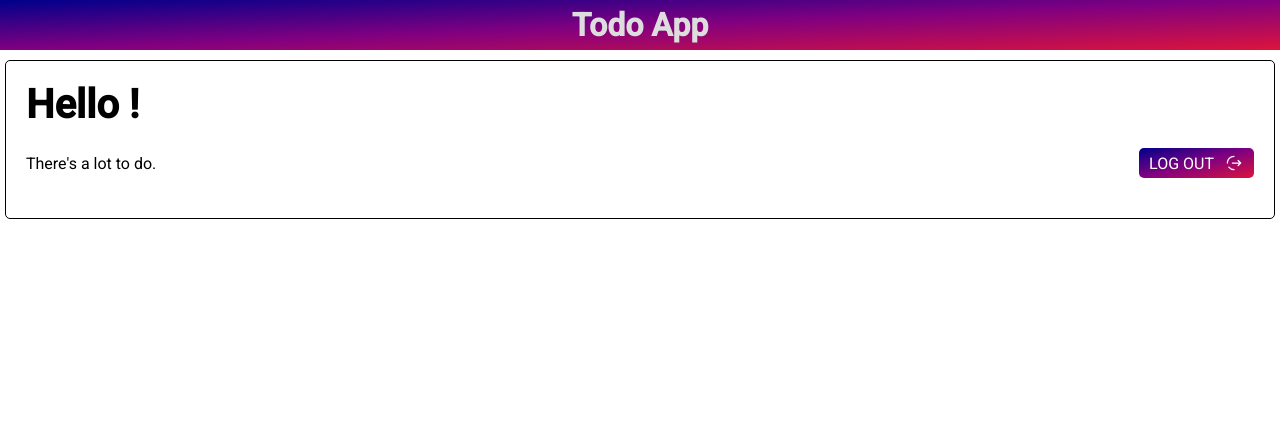
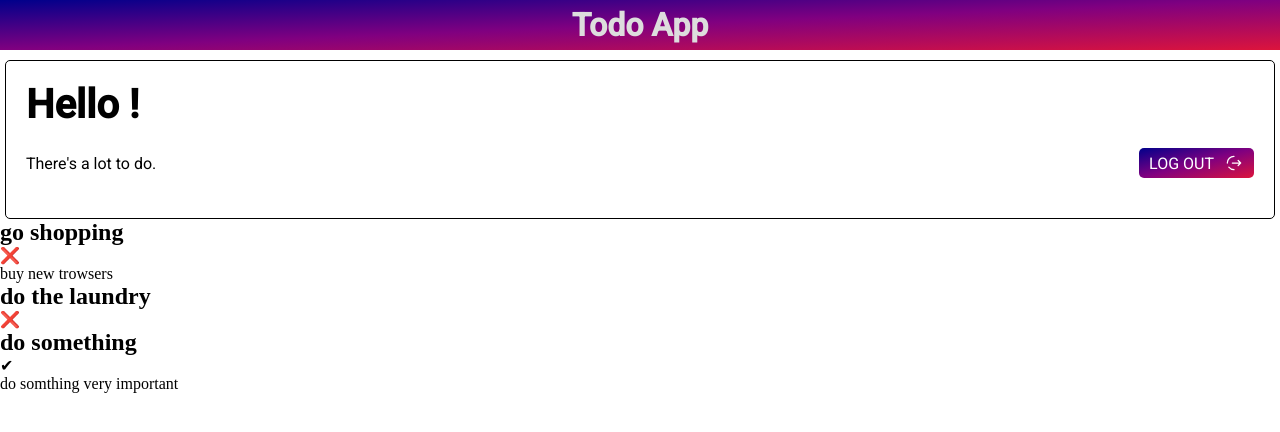
Before and after one commit to kikswosil/todoapp, an Angular app in the folder client/: page /app in a window 1280 px wide. Shown: the top 432 px of the page. Built offline with nearby package versions, Linux system fonts and the light colour scheme; no server answers.

Commit message:
created a template for todos. might make it an inline component later.

```diff
--- a/client/src/app/main/main.component.html
+++ b/client/src/app/main/main.component.html
@@ -9,4 +9,9 @@
 </section>
 <section class="todo-section">
     <!-- render todos here. -->
+    <div class="todo" *ngFor="let todo of todos">
+        <h1>{{todo.title}}</h1>
+        <span>{{todo.isDone ? '✔' : '❌'}}</span>
+        <div>{{todo.details}}</div>
+    </div>
 </section>
```
